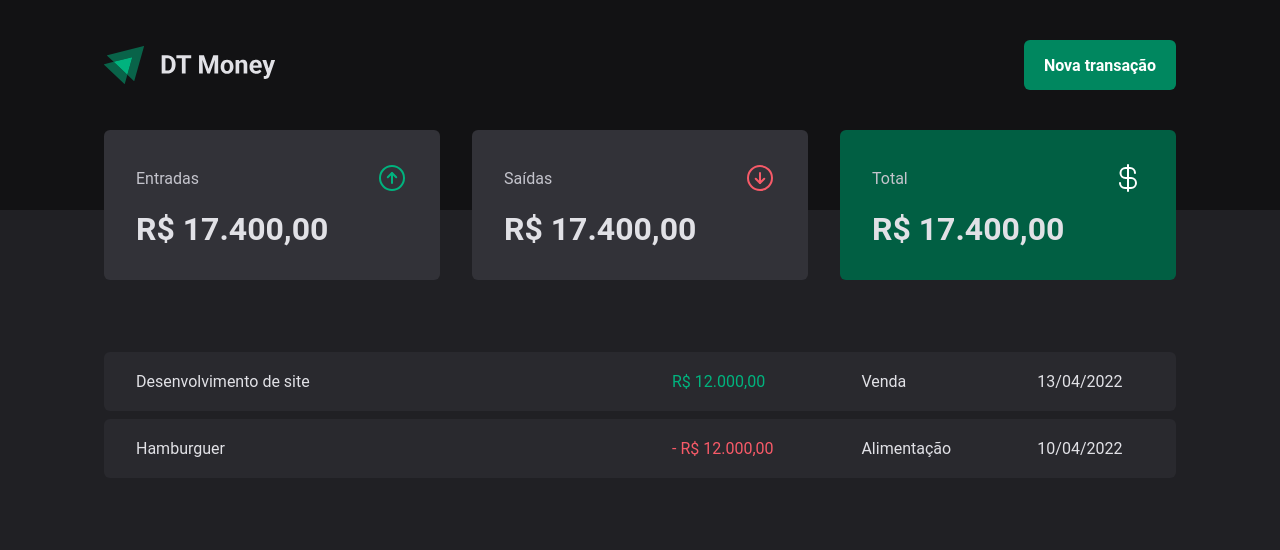
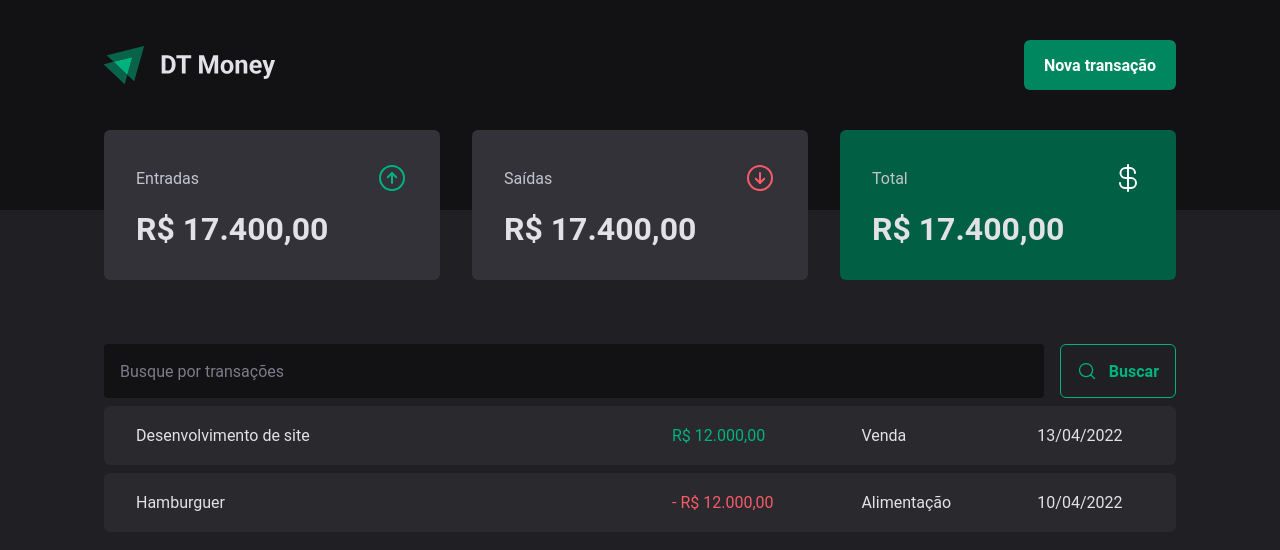
Before and after one commit to wspietro/ignite-dt-money, a React app: page / in a window 1280 px wide. Shown: the top 550 px of the page. Built offline with nearby package versions, Linux system fonts and the light colour scheme; the HTML template or start-up script is replaced by a standard one.

Commit message:
:sparkles: feat: componente search-form desenvolvido

```diff
--- /dev/null
+++ b/src/components/SearchForm/index.tsx
@@ -0,0 +1,14 @@
+import { SearchFormContainer } from './styles'
+import { MagnifyingGlass } from 'phosphor-react'
+
+export function SearchForm() {
+  return (
+    <SearchFormContainer>
+      <input type="text" placeholder="Busque por transações" />
+      <button type="submit">
+        <MagnifyingGlass size={20} />
+        Buscar
+      </button>
+    </SearchFormContainer>
+  );
+};
--- /dev/null
+++ b/src/components/SearchForm/styles.ts
@@ -0,0 +1,46 @@
+import styled from "styled-components";
+
+
+export const SearchFormContainer = styled.form`
+  display: flex;
+  gap: 1rem;
+
+  input {
+    flex: 1;
+    border: 0;
+    border-radius: 4px;
+    background: ${props => props.theme["gray-900"]};
+    color: ${props => props.theme["gray-300"]};
+    padding: 1rem;
+
+    &::placeholder {
+    color: ${props => props.theme["gray-500"]};
+    }
+  }
+
+  button {
+    display: flex;
+    align-items: center;
+    gap: 0.75rem;
+
+    border: 0;
+    padding: 1rem;
+    background: transparent;
+    border: 1px solid ${props => props.theme["green-300"]};
+    border-radius: 6px;
+    color: ${props => props.theme["green-300"]};
+    font-weight: bold;
+
+    cursor: pointer;
+
+    &:hover {
+      background: ${props => props.theme["green-500"]};
+      border: 1px solid ${props => props.theme["green-500"]};
+      color: ${props => props.theme.white};
+      transition:
+        background-color 0.2s,
+        color 0.2s,
+        border-color 0.2s;
+    }
+  }
+`
--- a/src/components/TransactionsTable/index.tsx
+++ b/src/components/TransactionsTable/index.tsx
@@ -1,3 +1,4 @@
+import { SearchForm } from "../SearchForm";
 import {
   TransactionsContainer,
   Table,
@@ -7,6 +8,7 @@
 export function TransactionsTable() {
   return (
     <TransactionsContainer>
+      <SearchForm />
       <Table>
         <tbody>
           <tr>
```
